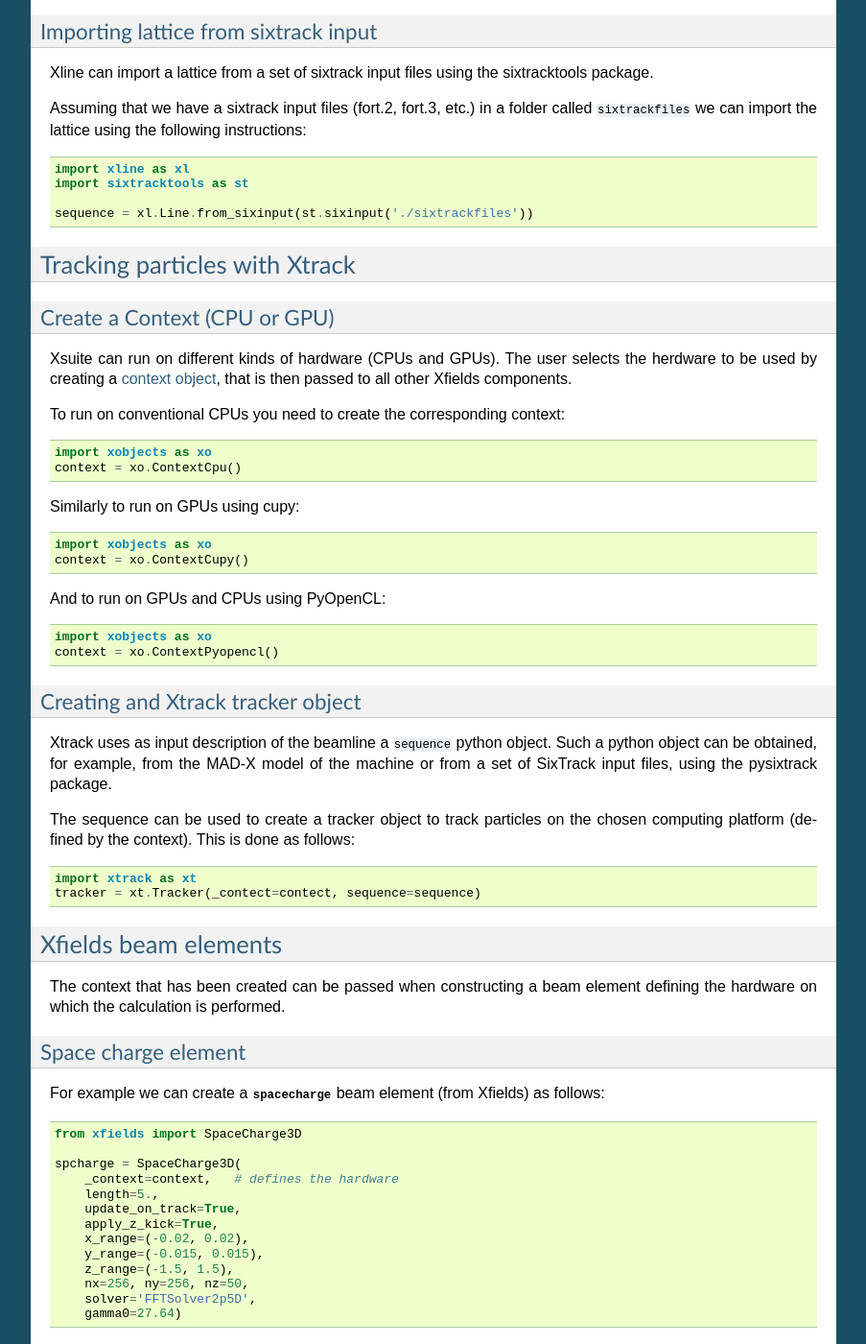
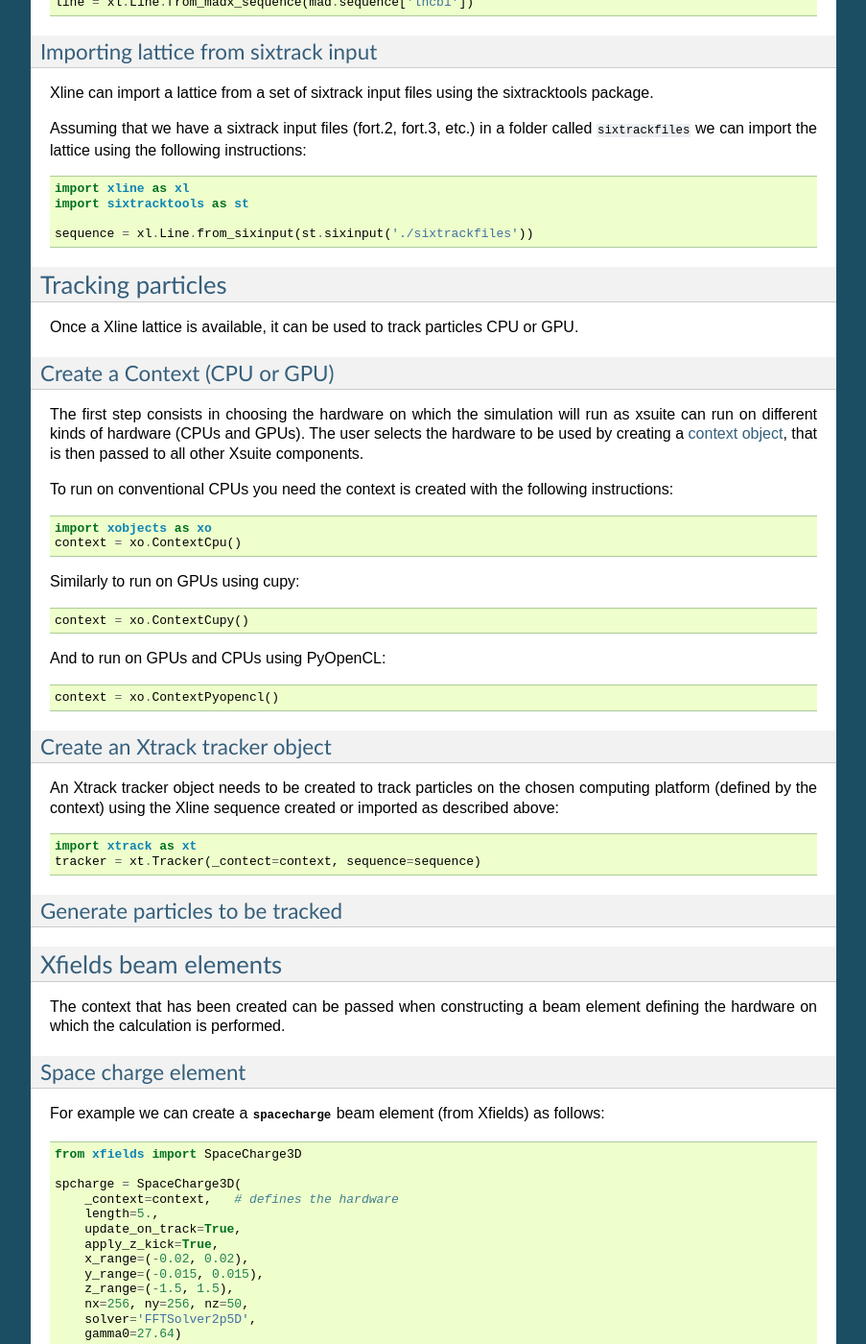
Before and after one commit to xsuite/xsuite, a Sphinx documentation site: the page built from docs/gettingstarted.rst, in a window 1280 px wide and 1400 px high, scrolled down 1309 px. Shown: the whole window at 96% size, without its empty margins (198-1101 px from the left). Built offline with Sphinx 7.4.7, drawn with Linux system fonts in a browser that asks for light colours; some of the changed text lies outside the part shown.

Commit message:
Quick push

```diff
--- a/docs/gettingstarted.rst
+++ b/docs/gettingstarted.rst
@@ -74,16 +74,18 @@
     sequence = xl.Line.from_sixinput(st.sixinput('./sixtrackfiles'))
 
 
-Tracking particles with Xtrack
-------------------------------
+Tracking particles
+------------------
+
+Once a Xline lattice is available, it can be used to track particles CPU or GPU.
 
 Create a Context (CPU or GPU)
 ~~~~~~~~~~~~~~~~~~~~~~~~~~~~~
 
-Xsuite can run on different kinds of hardware (CPUs and GPUs). The user selects the herdware to be used by
-creating a :doc:`context object <contexts>`, that is then passed to all other Xfields components.
+The first step consists in choosing the hardware on which the simulation will run as xsuite can run on different kinds of hardware (CPUs and GPUs). The user selects the hardware to be used by
+creating a :doc:`context object <contexts>`, that is then passed to all other Xsuite components.
 
-To run on conventional CPUs you need to create the corresponding context:
+To run on conventional CPUs you need the context is created with the following instructions:
 
 .. code-block:: python
 
@@ -94,28 +96,27 @@
 
 .. code-block:: python
 
-    import xobjects as xo
     context = xo.ContextCupy()
 
 And to run on GPUs and CPUs using PyOpenCL:
 
 .. code-block:: python
 
-    import xobjects as xo
     context = xo.ContextPyopencl()
 
 
-Creating and Xtrack tracker object
-~~~~~~~~~~~~~~~~~~~~~~~~~~~~~~~~~~
+Create an Xtrack tracker object
+~~~~~~~~~~~~~~~~~~~~~~~~~~~~~~~
 
-Xtrack uses as input description of the beamline a ``sequence`` python object. Such a python object can be obtained, for example, from the MAD-X model of the machine or from a set of SixTrack input files, using the pysixtrack package.
-
-The sequence can be used to create a tracker object to track particles on the chosen computing platform (defined by the context). This is done as follows:
+An Xtrack tracker object needs to be created to track particles on the chosen computing platform (defined by the context) using the Xline sequence created or imported as described above:
 
 .. code-block:: python
 
     import xtrack as xt
-    tracker = xt.Tracker(_contect=contect, sequence=sequence)
+    tracker = xt.Tracker(_contect=context, sequence=sequence)
+
+Generate particles to be tracked
+~~~~~~~~~~~~~~~~~~~~~~~~~~~~~~~
 
 
 
```
